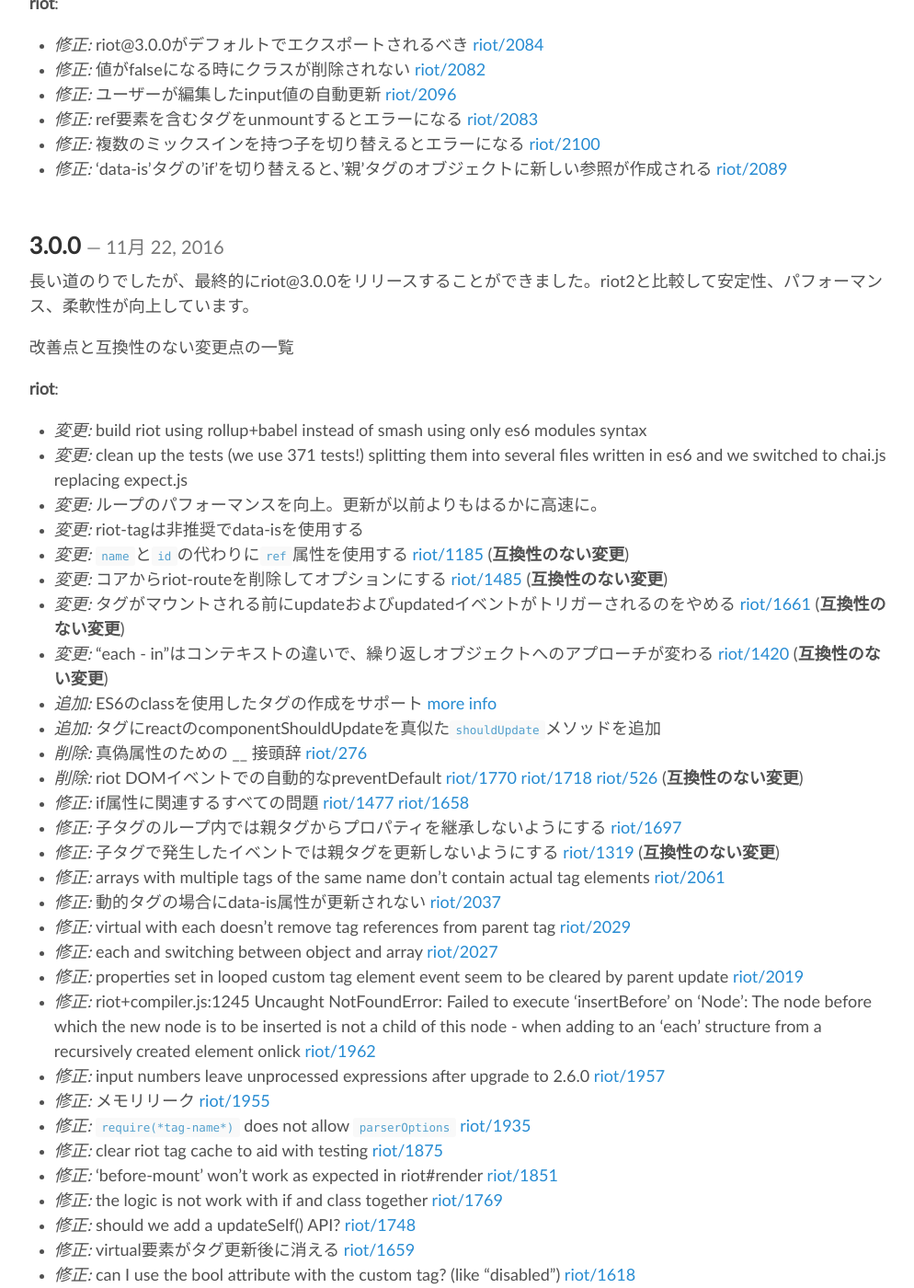
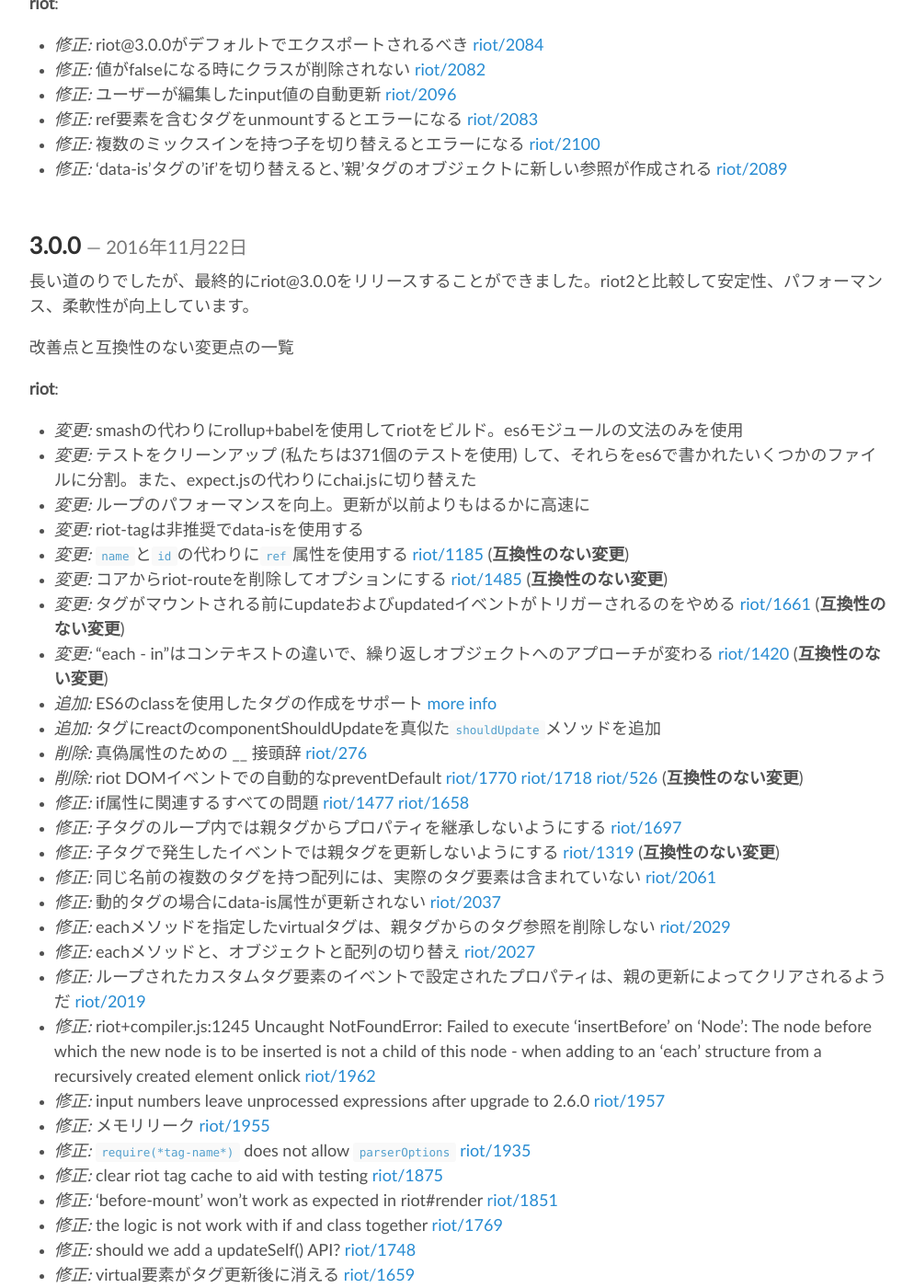
Before and after one commit to riot/riot.github.io, a Jekyll site: the page built from ja/release-notes.md, in a window 1280 px wide and 1400 px high, scrolled down 1490 px. Shown: the whole window at 92% size, without its empty margins (139-1133 px from the left). Built offline with Jekyll 4.4.1, drawn with Linux system fonts in a browser that asks for light colours; nearby versions of some CDN libraries; emoji names are drawn with the system emoji font; comment, search, counter and statistics services are not loaded; some of the changed text lies outside the part shown.

Commit message:
WIP updated: release notes of ja

```diff
--- a/ja/release-notes.md
+++ b/ja/release-notes.md
@@ -7,20 +7,20 @@
 # {{ page.title }}
 
 
-## 3.0.5 *12月 18, 2016*
+## 3.0.5 *2016年12月18日*
 
 __riot__:
 
   - _修正:_ 内部の`parent`属性は外部のオーバーライドから保護する必要がある [riot/2154](https://github.com/riot/riot/issues/2154)
   - _修正:_ `<select><option>`で選択されたものが、riot3で正しく動作していない [riot/2164](https://github.com/riot/riot/issues/2164)
 
-## 3.0.4 *12月 14, 2016*
+## 3.0.4 *2016年12月14日*
 
 __riot__:
 
   - _修正:_ `show/hide`の動作を復元 [riot/2156](https://github.com/riot/riot/issues/2156)
 
-## 3.0.3 *12月 13, 2016*
+## 3.0.3 *2016年12月13日*
 
 __riot__:
 
@@ -29,7 +29,7 @@
   - _追加:_ `data-src`を使用し、ブラウザの事前読込を回避してriotタグを取得する [riot/2132](https://github.com/riot/riot/issues/2132)
   - _削除:_ SPMのサポート [riot/2124](https://github.com/riot/riot/pull/2124)
 
-## 3.0.2 *12月 4, 2016*
+## 3.0.2 *2016年12月4日*
 
 __riot__:
 
@@ -53,7 +53,7 @@
   - _修正:_ テンプレートリテラルでIEが止まる [riot-route/77](https://github.com/riot/route/issues/77)
 
 
-## 3.0.1 *11月 26, 2016*
+## 3.0.1 *2016年11月26日*
 
 __riot__:
 
@@ -65,7 +65,7 @@
   - _修正:_ 'data-is'タグの'if'を切り替えると、'親'タグのオブジェクトに新しい参照が作成される [riot/2089](https://github.com/riot/riot/issues/2089)
 
 
-## 3.0.0 *11月 22, 2016*
+## 3.0.0 *2016年11月22日*
 
 長い道のりでしたが、最終的にriot@3.0.0をリリースすることができました。riot2と比較して安定性、パフォーマンス、柔軟性が向上しています。
 
@@ -73,9 +73,9 @@
 
 __riot__:
 
-  - _変更:_ build riot using rollup+babel instead of smash using only es6 modules syntax
-  - _変更:_ clean up the tests (we use 371 tests!) splitting them into several files written in es6 and we switched to chai.js replacing expect.js
-  - _変更:_ ループのパフォーマンスを向上。更新が以前よりもはるかに高速に。
+  - _変更:_ smashの代わりにrollup+babelを使用してriotをビルド。es6モジュールの文法のみを使用
+  - _変更:_ テストをクリーンアップ (私たちは371個のテストを使用) して、それらをes6で書かれたいくつかのファイルに分割。また、expect.jsの代わりにchai.jsに切り替えた
+  - _変更:_ ループのパフォーマンスを向上。更新が以前よりもはるかに高速に
   - _変更:_ riot-tagは非推奨でdata-isを使用する
   - _変更:_ `name`と`id`の代わりに`ref`属性を使用する [riot/1185](https://github.com/riot/riot/issues/1185) (__互換性のない変更__)
   - _変更:_ コアからriot-routeを削除してオプションにする [riot/1485](https://github.com/riot/riot/issues/1485) (__互換性のない変更__)
@@ -88,11 +88,12 @@
   - _修正:_ if属性に関連するすべての問題 [riot/1477](https://github.com/riot/riot/issues/1477) [riot/1658](https://github.com/riot/riot/issues/1658)
   - _修正:_ 子タグのループ内では親タグからプロパティを継承しないようにする [riot/1697](https://github.com/riot/riot/issues/1697)
   - _修正:_ 子タグで発生したイベントでは親タグを更新しないようにする [riot/1319](https://github.com/riot/riot/issues/1319) (__互換性のない変更__)
-  - _修正:_ arrays with multiple tags of the same name don’t contain actual tag elements [riot/2061](https://github.com/riot/riot/issues/2061)
+  - _修正:_ 同じ名前の複数のタグを持つ配列には、実際のタグ要素は含まれていない [riot/2061](https://github.com/riot/riot/issues/2061)
   - _修正:_ 動的タグの場合にdata-is属性が更新されない  [riot/2037](https://github.com/riot/riot/issues/2037)
-  - _修正:_ virtual with each doesn't remove tag references from parent tag  [riot/2029](https://github.com/riot/riot/issues/2029)
-  - _修正:_ each and switching between object and array [riot/2027](https://github.com/riot/riot/issues/2027)
-  - _修正:_ properties set in looped custom tag element event seem to be cleared by parent update [riot/2019](https://github.com/riot/riot/issues/2019)
+  - _修正:_ eachメソッドを指定したvirtualタグは、親タグからのタグ参照を削除しない
+  [riot/2029](https://github.com/riot/riot/issues/2029)
+  - _修正:_ eachメソッドと、オブジェクトと配列の切り替え [riot/2027](https://github.com/riot/riot/issues/2027)
+  - _修正:_ ループされたカスタムタグ要素のイベントで設定されたプロパティは、親の更新によってクリアされるようだ [riot/2019](https://github.com/riot/riot/issues/2019)
   - _修正:_ riot+compiler.js:1245 Uncaught NotFoundError: Failed to execute 'insertBefore' on 'Node': The node before which the new node is to be inserted is not a child of this node - when adding to an 'each' structure from a recursively created element onlick [riot/1962](https://github.com/riot/riot/issues/1962)
   - _修正:_ input numbers leave unprocessed expressions after upgrade to 2.6.0 [riot/1957](https://github.com/riot/riot/issues/1957)
   - _修正:_ メモリリーク [riot/1955](https://github.com/riot/riot/issues/1955)
@@ -108,7 +109,7 @@
   - _修正:_ different approaches in iterable objects in different contexts of "each - in" [riot/1420](https://github.com/riot/riot/issues/1420)
   - _修正:_ support conditions with virtual tag [riot/139](https://github.com/riot/riot/issues/139)
   - _修正:_ ループ内でのriot-tagの動作 [riot/1368](https://github.com/riot/riot/issues/1368)
-  - _修正:_ all treeitem tag have children [riot/1361](https://github.com/riot/riot/issues/1361)
+  - _修正:_ すべてのtreeitemタグには子が存在する [riot/1361](https://github.com/riot/riot/issues/1361)
   - _修正:_ コンパイラの状態をクリアするメソッド [riot/1236](https://github.com/riot/riot/issues/1236)
   - _修正:_ dynamically loaded child tags don't get into the parents tags object [riot/1174](https://github.com/riot/riot/issues/1174)
   - _修正:_ [Q] Child tags counts not matched? [riot/1088](https://github.com/riot/riot/issues/1088)
```
